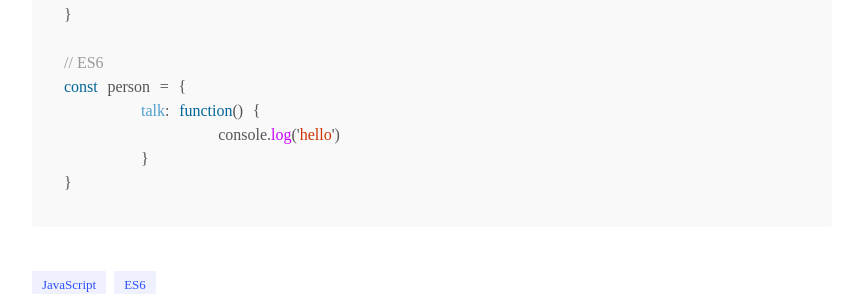
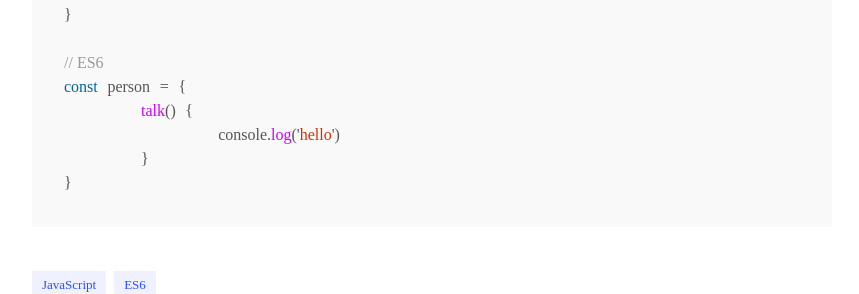
Before and after one commit to hyeongJuKim/hyeongjukim.github.io, a Jekyll site: the page built from _posts/2019-11-23-ES6 자주 사용하는 문법.md, in a window 1280 px wide and 900 px high, scrolled down 2974 px. Shown: the part 382-676 px from the top of the window, without its empty margins (208-1067 px from the left). Built offline with Jekyll 4.4.1, drawn with Linux system fonts in a browser that asks for light colours; some web fonts are replaced; comment, search, counter and statistics services are not loaded.

Commit message:
내용 정리

```diff
--- a/_posts/2019-11-23-ES6 자주 사용하는 문법.md
+++ b/_posts/2019-11-23-ES6 자주 사용하는 문법.md
@@ -130,7 +130,7 @@ const person = {
 
 // ES6
 const person = {
-	talk: function() {
+	talk() {
 		console.log('hello')
 	}
 }
```
Also changed, not shown: _posts/2019-11-25-vim 설정.md (+0 -1 lines).
